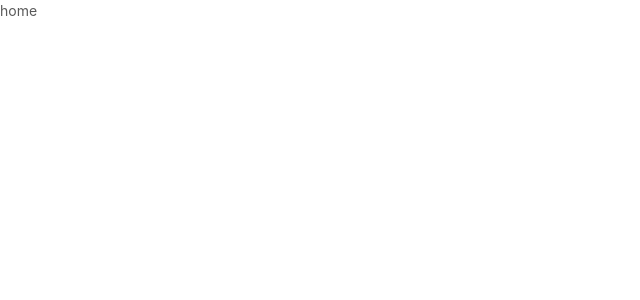
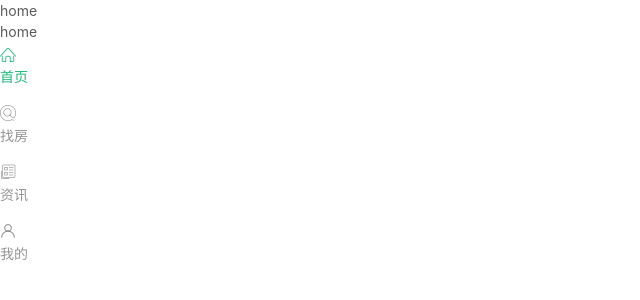
Before and after one commit to thomaslwq/hkzf, a React (Create React App) app: page / in a window 1280 px wide. Shown: the top 300 px of the page, without its empty margins (0-640 px from the left). Built offline with nearby package versions, Linux system fonts and the light colour scheme.

Commit message:
add Tabbar

```diff
--- a/src/App.js
+++ b/src/App.js
@@ -4,16 +4,17 @@ import Home from "./pages/Home"
 import List from "./pages/List"
 import News from "./pages/News"
 import Profile from "./pages/Profile"
+import HKLayout from "./components/HKLayout"
 
  export default class TabBarExample extends React.Component {
 
       render(){
         return <Fragment>
           <Router>
-            <Route path="/" exact render={()=> <Home/>}></Route>
-            <Route path="/List" exact render={()=> <List/>}></Route>
-            <Route path="/News" exact render={()=><News/>}></Route>
-            <Route path="/Profile" exact render={()=><Profile/>}></Route>
+            <Route path="/" exact render={()=> <HKLayout><Home/></HKLayout>}></Route>
+            <Route path="/List" exact render={()=><HKLayout> <List/></HKLayout>}></Route>
+            <Route path="/News" exact render={()=><HKLayout><News/></HKLayout>}></Route>
+            <Route path="/Profile" exact render={()=><HKLayout><Profile/></HKLayout>}></Route>
           </Router>
         </Fragment>
       }
--- /dev/null
+++ b/src/components/HKLayout/index.js
@@ -0,0 +1,78 @@
+import React, { Fragment, Component } from 'react'
+import { TabBar } from "antd-mobile"
+import { withRouter } from "react-router-dom"
+class HKLayout extends Component {
+    constructor(props) {
+        super(props);
+        this.state = {
+            selectedTab: "Home"
+        }
+    }
+    render() {
+        return (
+            <Fragment>
+                <div style={{ position: 'fixed', height: '100%', width: '100%', top: 0 }}>
+                    <TabBar
+                        unselectedTintColor="#949494"
+                        tintColor="#21b97a"
+                        barTintColor="white"
+                    >
+                        <TabBar.Item
+                            title="首页"
+                            key="Home"
+                            icon={<i className="iconfont icon-ind"></i>}
+                            selectedIcon={<i className="iconfont icon-ind"></i>}
+                            selected={this.props.match.url === '/'}
+                            onPress={() => {
+                                this.props.history.push("/")
+                            }}
+                        >
+                            {this.props.children}
+                        </TabBar.Item>
+                        <TabBar.Item
+                            icon={<i className="iconfont icon-findHouse"></i>}
+                            selectedIcon={<i className="iconfont icon-findHouse"></i>}
+                            title="找房"
+                            key="List"
+                            selected={this.props.match.url === '/List'}
+                            onPress={() => {
+
+                                this.props.history.push("/List")
+                            }}
+                        >
+                            {this.props.children}
+                        </TabBar.Item>
+                        <TabBar.Item
+                            icon={<i className="iconfont icon-infom"></i>}
+                            selectedIcon={<i className="iconfont icon-infom"></i>}
+                            title="资讯"
+                            key="News"
+                            selected={this.props.match.url === '/News'}
+                            onPress={() => {
+                                this.props.history.push("/News")
+                            }}
+                        >
+                            {this.props.children}
+                        </TabBar.Item>
+                        <TabBar.Item
+                            icon={<i className="iconfont icon-myinfo"></i>}
+                            selectedIcon={<i className="iconfont icon-myinfo"></i>}
+                            title="我的"
+                            key="Profile"
+                            selected={this.props.match.url === '/Profile'}
+                            onPress={() => {
+
+                                this.props.history.push("/Profile")
+                            }}
+                        >
+                            {this.props.children}
+                        </TabBar.Item>
+                    </TabBar>
+                </div>
+
+            </Fragment>
+        )
+    }
+}
+
+export default withRouter(HKLayout)
--- a/src/pages/List/index.js
+++ b/src/pages/List/index.js
@@ -1,6 +1,6 @@
 import React, {Fragment,Component } from 'react'
 
-export default class index extends Component {
+export default class List extends Component {
     render() {
         return (
             <Fragment>
--- a/src/pages/News/index.js
+++ b/src/pages/News/index.js
@@ -1,6 +1,6 @@
 import React, {Fragment,Component } from 'react'
 
-export default class index extends Component {
+export default class News extends Component {
     render() {
         return (
             <Fragment>
--- a/src/pages/Profile/index.js
+++ b/src/pages/Profile/index.js
@@ -1,6 +1,6 @@
 import React, {Fragment,Component } from 'react'
 
-export default class index extends Component {
+export default class Profile extends Component {
     render() {
         return (
             <Fragment>
```
